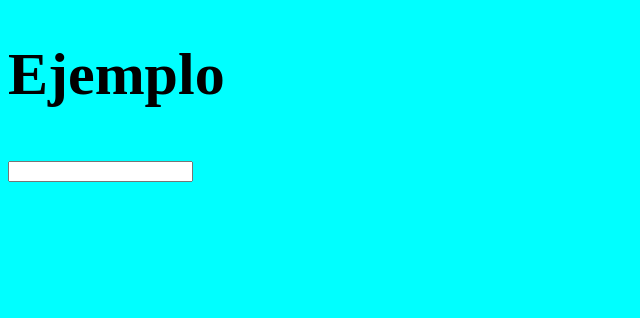
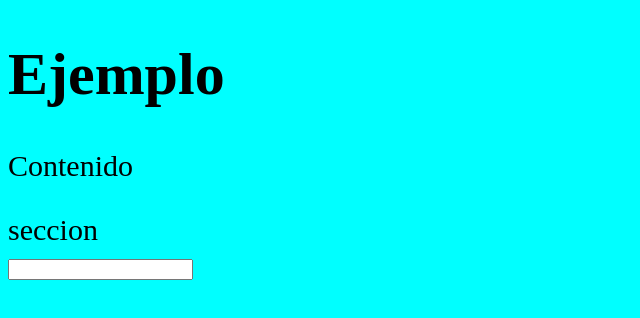
Before and after one commit to jsaenzm1/proyecto_ejemplo, a plain HTML site: page index.html in a window 1280 px wide. Shown: the whole page, without its empty margins (0-640 px from the left). Drawn offline with Linux system fonts and the light colour scheme.

Commit message:
commit agregar tag

```diff
--- a/index.html
+++ b/index.html
@@ -11,6 +11,8 @@
 <body>
     <div>
         <h1>Ejemplo</h1>
+        <p>Contenido</p>
+        <div>seccion</div>
     </div>
     <div>
         <input type="buttom" onclick="saludo()">
```
Also changed, not shown: Git.txt.
